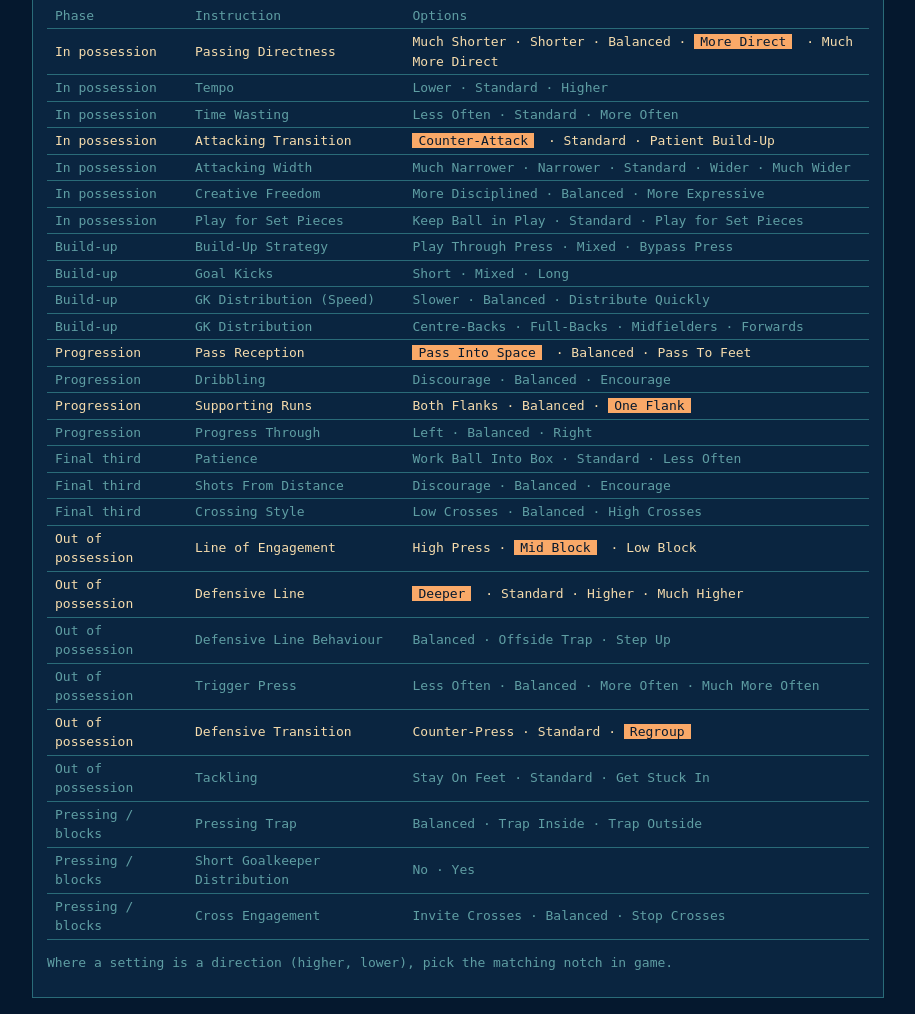
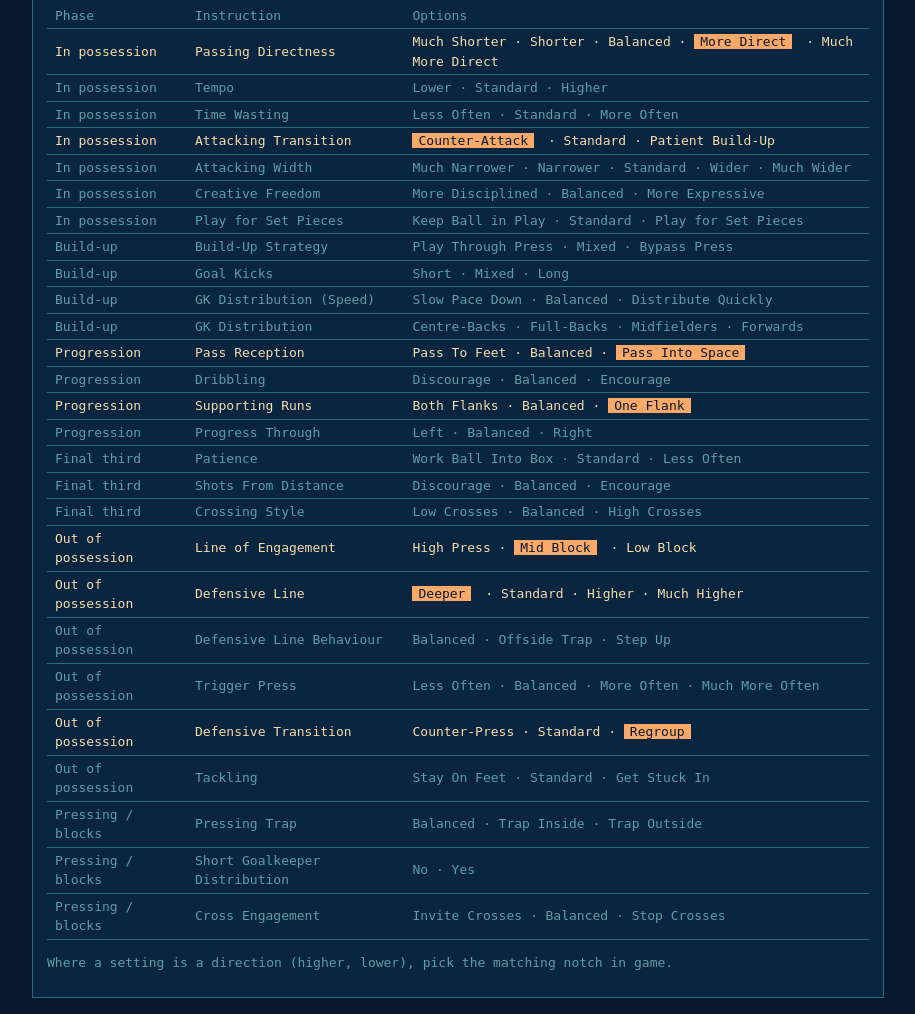
Before and after one commit to okusezu/fm27-counter, a plain HTML site: page index.html in a window 1280 px wide. Shown: the part 1544-2558 px from the top of the page, without its empty margins (340-1255 px from the left). Drawn offline with Linux system fonts and the light colour scheme.

Commit message:
Pass Reception order and GK Distribution (Speed) labels from the game
Co-Authored-By: Claude Opus 5.5 <noreply@anthropic.com>

```diff
--- a/index.html
+++ b/index.html
@@ -162,9 +162,9 @@ const TI=[
   ['In possession','Play for Set Pieces',['Keep Ball in Play','Standard','Play for Set Pieces']],
   ['Build-up','Build-Up Strategy',['Play Through Press','Mixed','Bypass Press'],true],
   ['Build-up','Goal Kicks',['Short','Mixed','Long']],
-  ['Build-up','GK Distribution (Speed)',['Slower','Balanced','Distribute Quickly']],
+  ['Build-up','GK Distribution (Speed)',['Slow Pace Down','Balanced','Distribute Quickly']],
   ['Build-up','GK Distribution',['Centre-Backs','Full-Backs','Midfielders','Forwards']],
-  ['Progression','Pass Reception',['Pass Into Space','Balanced','Pass To Feet']],
+  ['Progression','Pass Reception',['Pass To Feet','Balanced','Pass Into Space']],
   ['Progression','Dribbling',['Discourage','Balanced','Encourage']],
   ['Progression','Supporting Runs',['Both Flanks','Balanced','One Flank']],
   ['Progression','Progress Through',['Left','Balanced','Right']],
```
